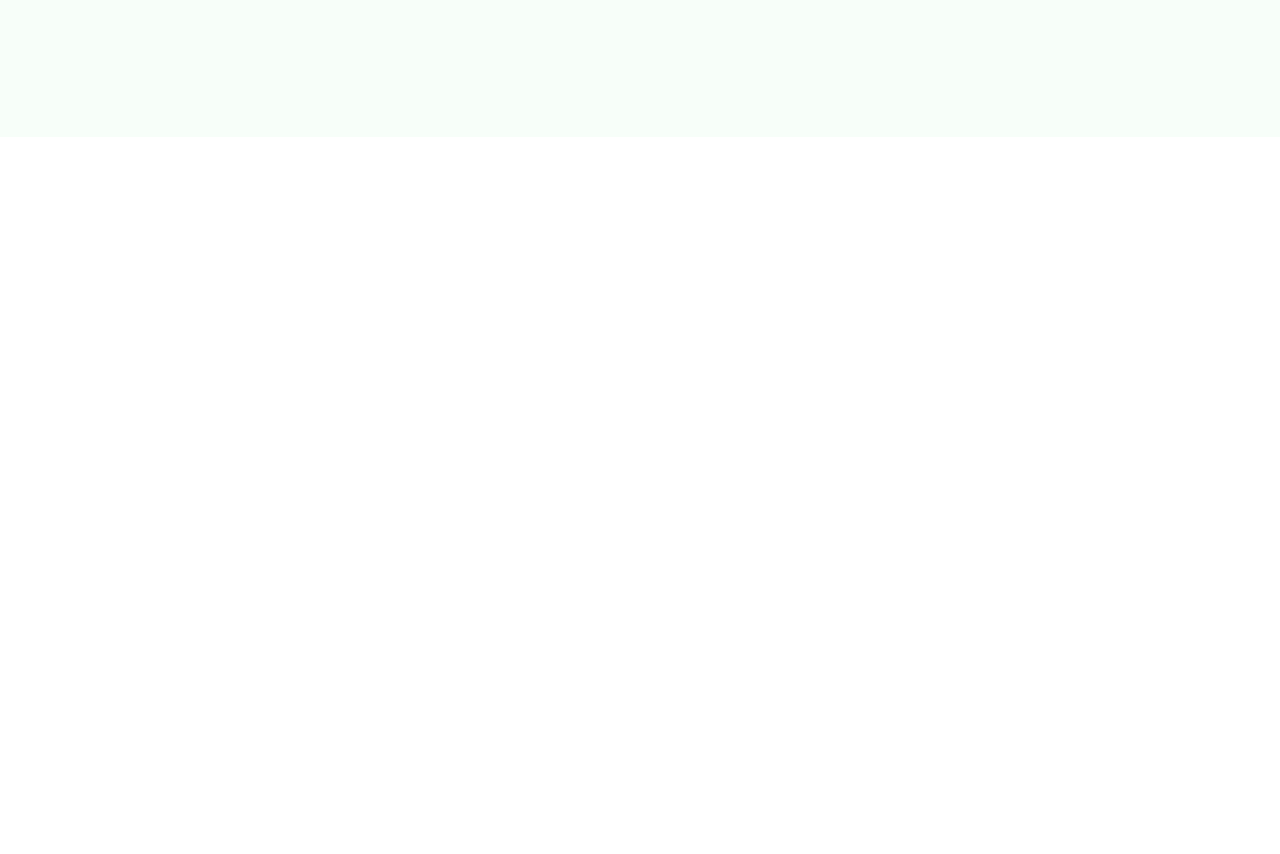
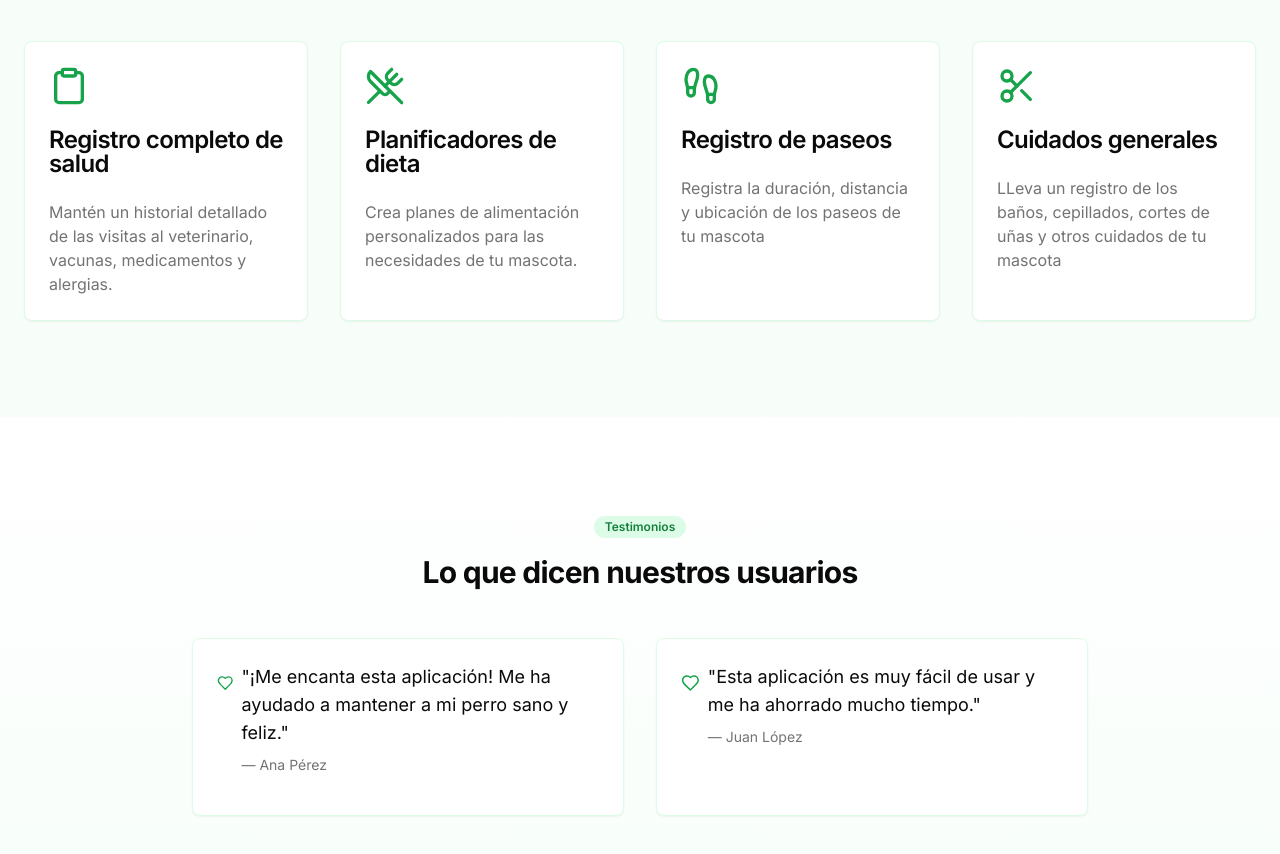
Before and after one commit to Rastler89/isister-frontend, a Next.js app: page / in a window 1280 px wide. Shown: the part 580-1434 px from the top of the page. Before the commit the page ends 800 px from the top, so only its background shows below. Built offline with nearby package versions, Linux system fonts and the light colour scheme.

Commit message:
landing page creada

```diff
--- a/app/page.tsx
+++ b/app/page.tsx
@@ -1,6 +1,8 @@
 import { Badge } from "../components/ui/badge";
 import { Button } from "../components/ui/button";
 import Image from 'next/image'
+import { Card, CardContent, CardHeader, CardTitle } from "../components/ui/card";
+import { Clipboard, FootprintsIcon, Heart, Scissors, UtensilsCrossed } from "lucide-react";
 
 export default function Home() {
   return (
@@ -41,7 +43,95 @@ export default function Home() {
           </div>
 
           <div className='grid md:grid-cols-2 lg:grid-cols-4 gap-8'>
+            <Card className='border-green-100 hover:border-green-200 transition-all hover:shadow-lg'>
+              <CardHeader>
+                <Clipboard className='w-10 h-10 text-green-600 mb-4' />
+                <CardTitle>Registro completo de salud</CardTitle>
+              </CardHeader>
+              <CardContent>
+                <p className='text-muted-foreground'>
+                  Mantén un historial detallado de las visitas al veterinario, vacunas, medicamentos y alergias.
+                </p>
+              </CardContent>
+            </Card>
 
+            <Card className='border-green-100 hover:border-green-200 transition-all hover:shadow-lg'>
+              <CardHeader>
+                <UtensilsCrossed className='w-10 h-10 text-green-600 mb-4' />
+                <CardTitle>Planificadores de dieta</CardTitle>
+              </CardHeader>
+              <CardContent>
+                <p className='text-muted-foreground'>
+                  Crea planes de alimentación personalizados para las necesidades de tu mascota.
+                </p>
+              </CardContent>
+            </Card>
+
+            <Card className='border-green-100 hover:border-green-200 transition-all hover:shadow-lg'>
+              <CardHeader>
+                <FootprintsIcon className='w-10 h-10 text-green-600 mb-4' />
+                <CardTitle>Registro de paseos</CardTitle>
+              </CardHeader>
+              <CardContent>
+                <p className='text-muted-foreground'>
+                  Registra la duración, distancia y ubicación de los paseos de tu mascota
+                </p>
+              </CardContent>
+            </Card>
+
+            <Card className='border-green-100 hover:border-green-200 transition-all hover:shadow-lg'>
+              <CardHeader>
+                <Scissors className='w-10 h-10 text-green-600 mb-4' />
+                <CardTitle>Cuidados generales</CardTitle>
+              </CardHeader>
+              <CardContent>
+                <p className='text-muted-foreground'>
+                  LLeva un registro de los baños, cepillados, cortes de uñas y otros cuidados de tu mascota
+                </p>
+              </CardContent>
+            </Card>
+          </div>
+        </div>
+      </section>
+
+      <section className='py-24 bg-gradient-to-b from-white to-green-50/50'>
+        <div className='container mx-auto px-4 md:px-6'>
+          <div className='text-center mb-12'>
+            <Badge className='mb-4 bg-green-100 text-green-700 hover:bg-green-100'>
+              Testimonios
+            </Badge>
+            <h2 className='text-3xl font-bold tracking-tight'>
+              Lo que dicen nuestros usuarios
+            </h2>
+          </div>
+          <div className='grid md:grid-cols-2 gap-8 max-w-4xl mx-auto'>
+          <Card className="border-green-100">
+              <CardContent className="pt-6">
+                <div className="flex items-start mb-4">
+                  <Heart className="w-8 h-8 text-green-600 mr-2 mt-1" />
+                  <blockquote className="text-lg">
+                    "¡Me encanta esta aplicación! Me ha ayudado a mantener a mi perro sano y feliz."
+                    <footer className="mt-2 text-sm text-muted-foreground">
+                      — Ana Pérez
+                    </footer>
+                  </blockquote>
+                </div>
+              </CardContent>
+            </Card>
+
+            <Card className="border-green-100">
+              <CardContent className="pt-6">
+                <div className="flex items-start mb-4">
+                  <Heart className="w-8 h-8 text-green-600 mr-2 mt-1" />
+                  <blockquote className="text-lg">
+                    "Esta aplicación es muy fácil de usar y me ha ahorrado mucho tiempo."
+                    <footer className="mt-2 text-sm text-muted-foreground">
+                      — Juan López
+                    </footer>
+                  </blockquote>
+                </div>
+              </CardContent>
+            </Card>
           </div>
         </div>
       </section>
```
